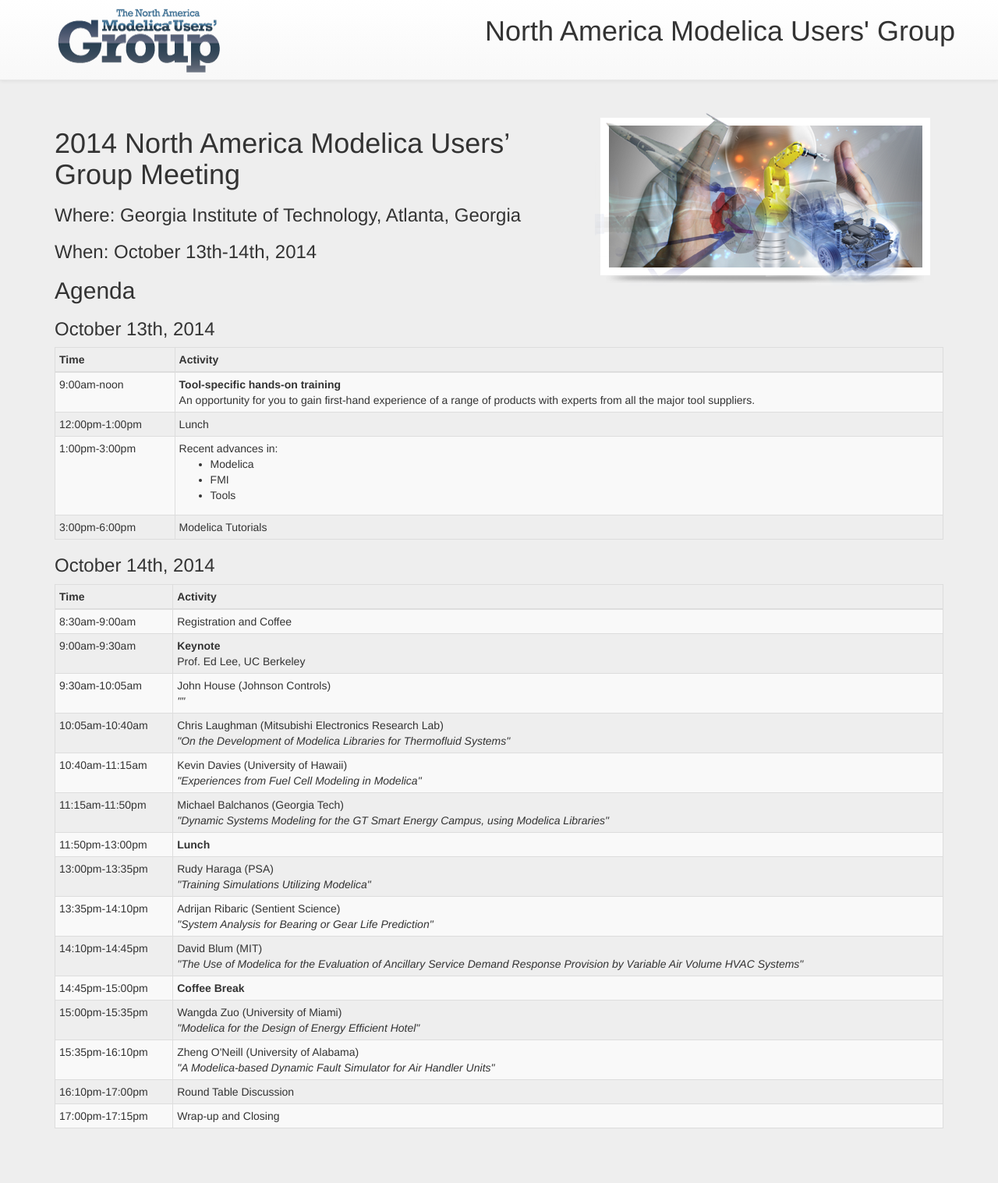
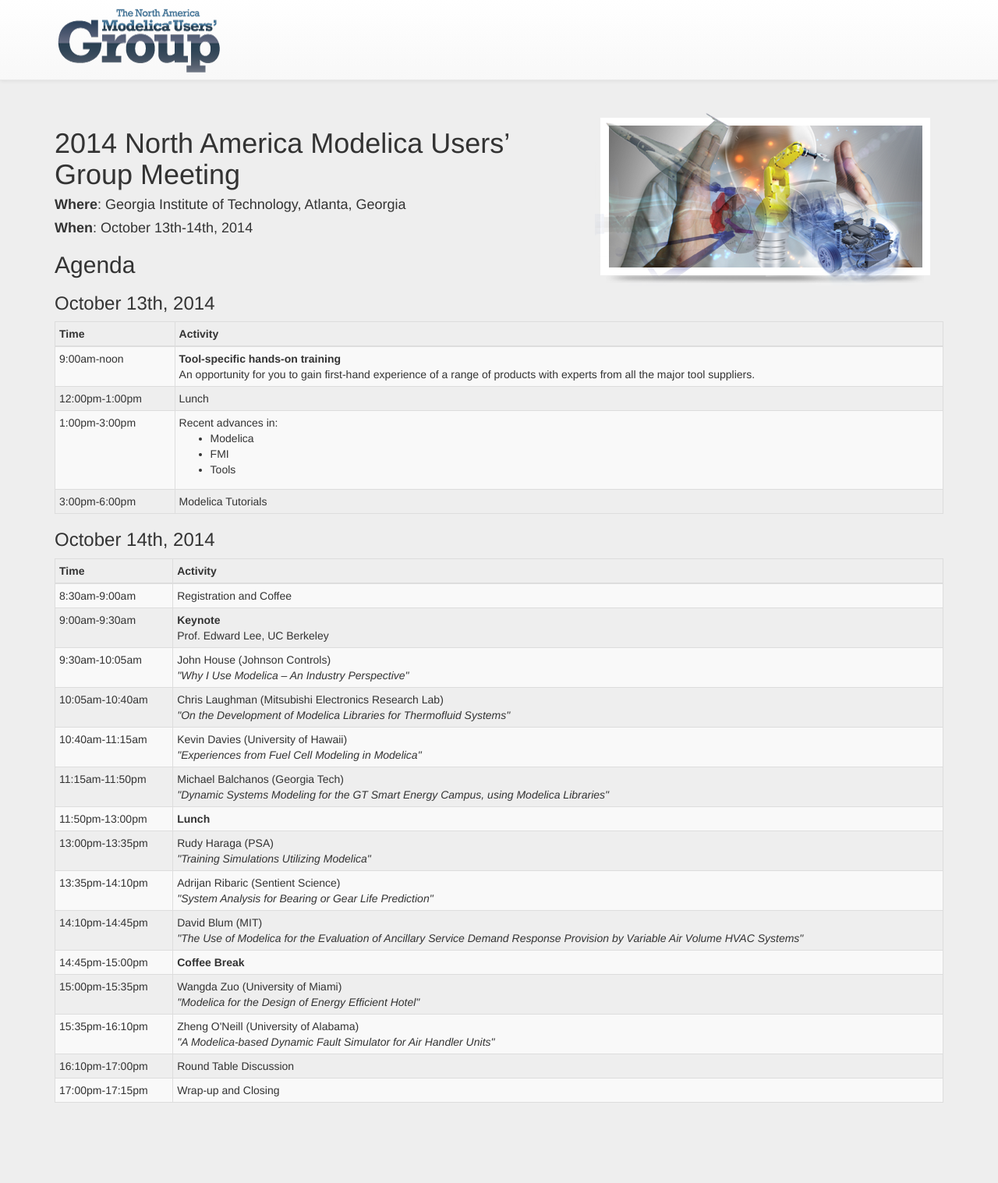
Before and after one commit to namug/web-site, a Jekyll site: the page built from _posts/2014-06-24-namug2014.markdown, in a window 1280 px wide. Shown: the whole page at 78% size. Built offline with Jekyll 4.4.1, drawn with Linux system fonts in a browser that asks for light colours; nearby versions of some CDN libraries; Markdown is read by kramdown in place of the engine named in the settings; after the commit the page ends 1484 px from its top, so only the background shows below that.

Commit message:
Fixed a few things in the program

```diff
--- a/_includes/navbar.html
+++ b/_includes/navbar.html
@@ -1,6 +1,5 @@
 <nav class="navbar navbar-default navbar-static-top" role="navigation">
   <div class="container">
 	<a href="/"><img class="logo navbar-left" src="/images/logo.png"></a>
-	<h1 class="navbar-right">North America Modelica Users' Group</h1>
   </div>
 </nav>
--- a/_layouts/root.html
+++ b/_layouts/root.html
@@ -26,7 +26,7 @@
 		  <hr>
 		  <div class="col-lg-12">
 			<div class="paddedLR pull-right">
-			  <img src="/images/graphic.png"/>
+			  <img class="img-responsive graphic" src="/images/graphic.png"/>
 			</div>
 			<div class="paddedLR">
 			  <p class="lead">
--- a/_posts/2014-06-24-namug2014.markdown
+++ b/_posts/2014-06-24-namug2014.markdown
@@ -4,14 +4,14 @@
 ---
 
 <div class="paddedLR pull-right">
-  <img src="/images/graphic.png"/>
+  <img class="img-responsive graphic" src="/images/graphic.png"/>
 </div>
 
 # 2014 North America Modelica Users' Group Meeting
 
-### Where: Georgia Institute of Technology, Atlanta, Georgia
+#### <b>Where</b>: Georgia Institute of Technology, Atlanta, Georgia
 
-### When: October 13th-14th, 2014
+#### <b>When</b>: October 13th-14th, 2014
 
 ## Agenda
 
@@ -75,13 +75,13 @@
 	</tr>
     <tr>
 	  <td>9:00am-9:30am</td>
-	  <td><b>Keynote</b><br>Prof. Ed Lee, UC Berkeley</td>
+	  <td><b>Keynote</b><br>Prof. Edward Lee, UC Berkeley</td>
 	</tr>
     <tr>
 	  <td>9:30am-10:05am</td>
 	  <td>
 	  John House (Johnson Controls)<br>
-	  <i>""</i>
+	  <i>"Why I Use Modelica – An Industry Perspective"</i>
 	  </td>
 	</tr>
     <tr>
--- a/css/namug.css
+++ b/css/namug.css
@@ -5,6 +5,10 @@
 .logo {
 	margin-bottom: 5px;
 	margin-top: 5px;
+}
+
+.graphic {
+	margin-bottom: 20px;
 }
 
 body {
```
